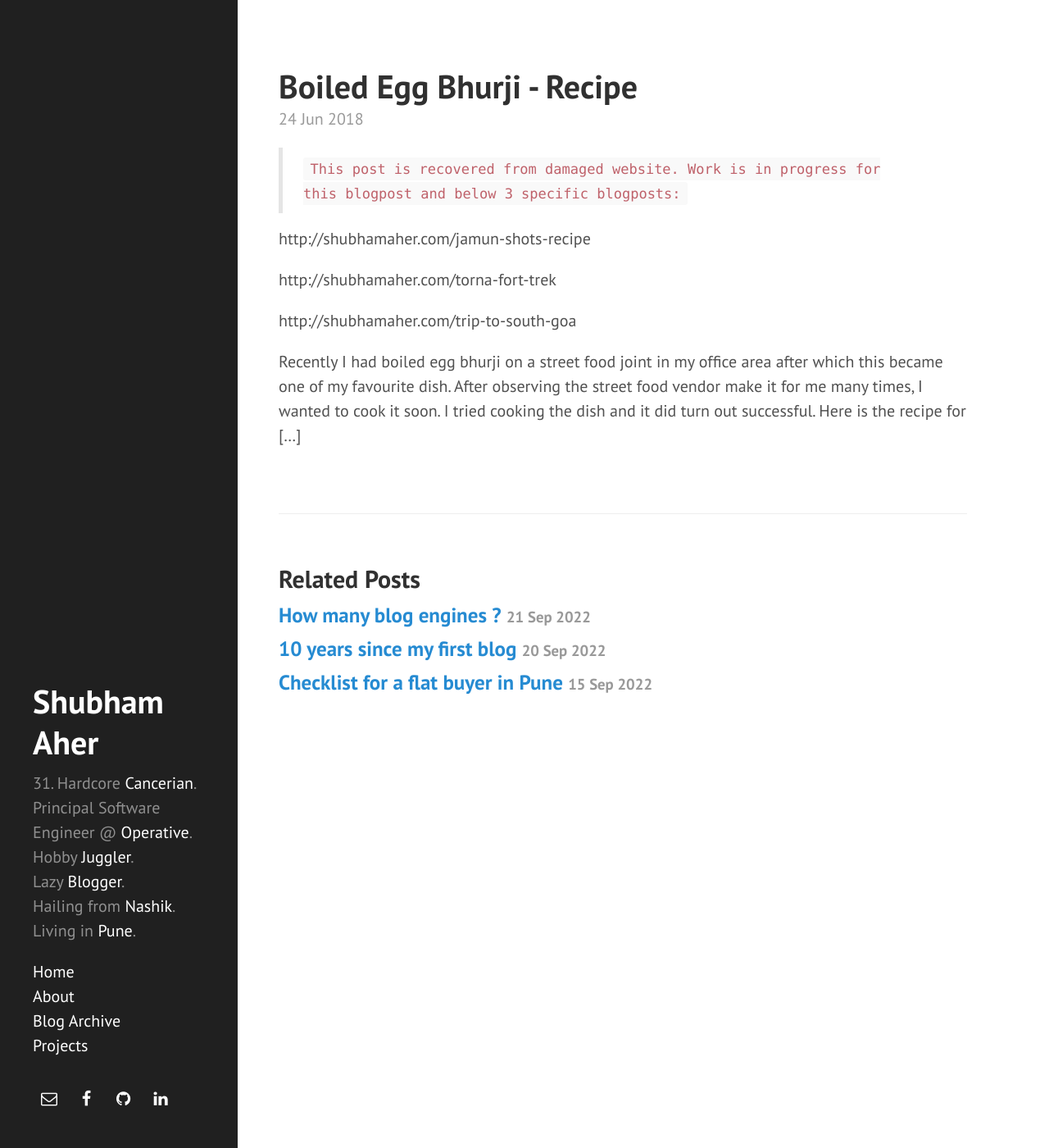
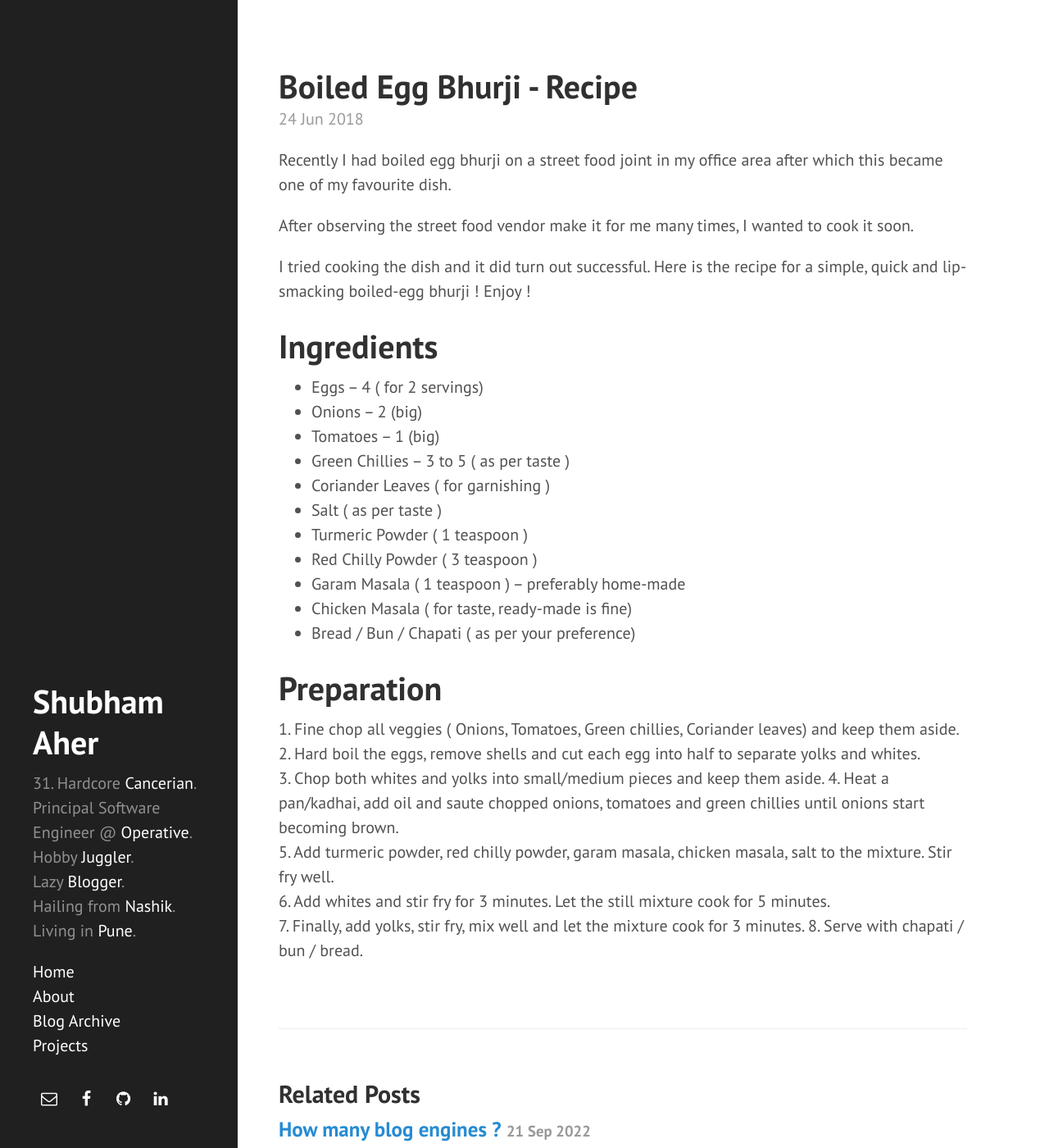
Before and after one commit to shubham-aher/shubham-aher.github.io, a Jekyll site: the page built from _posts/2018-06-24-boiled-egg-bhurji-recipe.md, in a window 1280 px wide and 1400 px high. Shown: the whole window at 82% size. Built offline with Jekyll 4.4.1, drawn with Linux system fonts in a browser that asks for light colours; nearby versions of some CDN libraries; comment, search, counter and statistics services are not loaded.

Commit message:
Recovered this post. Final.

```diff
--- a/_posts/2018-06-24-boiled-egg-bhurji-recipe.md
+++ b/_posts/2018-06-24-boiled-egg-bhurji-recipe.md
@@ -3,12 +3,35 @@ layout: post
 title: Boiled Egg Bhurji - Recipe
 ---
 
-> ``This post is recovered from damaged website. Work is in progress for this blogpost and below 3 specific blogposts:``
+Recently I had boiled egg bhurji on a street food joint in my office area after which this became one of my favourite dish.
 
-http://shubhamaher.com/jamun-shots-recipe
+After observing the street food vendor make it for me many times, I wanted to cook it soon.
 
-http://shubhamaher.com/torna-fort-trek
+I tried cooking the dish and it did turn out successful. Here is the recipe for a simple, quick and lip-smacking boiled-egg bhurji ! Enjoy !
 
-http://shubhamaher.com/trip-to-south-goa
+Ingredients
+===========
 
-Recently I had boiled egg bhurji on a street food joint in my office area after which this became one of my favourite dish. After observing the street food vendor make it for me many times, I wanted to cook it soon. I tried cooking the dish and it did turn out successful. Here is the recipe for […]
+*   Eggs – 4 ( for 2 servings)
+*   Onions – 2 (big)
+*   Tomatoes – 1 (big)
+*   Green Chillies – 3 to 5 ( as per taste )
+*   Coriander Leaves ( for garnishing )
+*   Salt ( as per taste )
+*   Turmeric Powder ( 1 teaspoon )
+*   Red Chilly Powder ( 3 teaspoon )
+*   Garam Masala ( 1 teaspoon ) – preferably home-made
+*   Chicken Masala ( for taste, ready-made is fine)
+*   Bread / Bun / Chapati ( as per your preference)
+
+Preparation
+===========
+
+1\. Fine chop all veggies ( Onions, Tomatoes, Green chillies, Coriander leaves) and keep them aside.
+2. Hard boil the eggs, remove shells and cut each egg into half to separate yolks and whites.
+3\. Chop both whites and yolks into small/medium pieces and keep them aside.
+4. Heat a pan/kadhai, add oil and saute chopped onions, tomatoes and green chillies until onions start becoming brown.
+5\. Add turmeric powder, red chilly powder, garam masala, chicken masala, salt to the mixture. Stir fry well.
+6. Add whites and stir fry for 3 minutes. Let the still mixture cook for 5 minutes.
+7. Finally, add yolks, stir fry, mix well and let the mixture cook for 3 minutes.
+8\. Serve with chapati / bun / bread.
```
